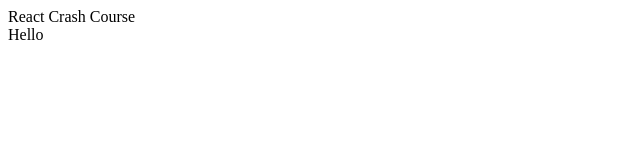
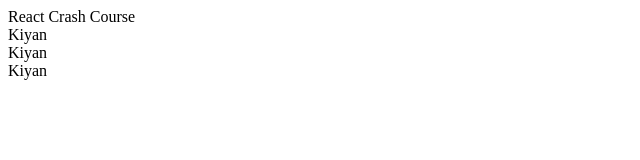
Before and after one commit to KiyanPourazar/React-Project, a JavaScript app: page / in a window 1280 px wide. Shown: the top 160 px of the page, without its empty margins (0-640 px from the left). Built offline with nearby package versions, Linux system fonts and the light colour scheme.

Commit message:
:heavy_plus_sign:: add components folder to project

```diff
--- a/src/App.js
+++ b/src/App.js
@@ -1,6 +1,11 @@
+import Product from "./components/Product";
+
+
 function App() {
   return <div id="app" className="container">
-    Hello
+    <Product />
+    <Product />
+    <Product />
   </div>
 }
 
--- /dev/null
+++ b/src/components/Product.js
@@ -0,0 +1,6 @@
+function Product() {
+    return <div>Kiyan</div>
+}
+
+
+export default Product
```
Also changed, not shown: src/index.js (+1 -6 lines).
